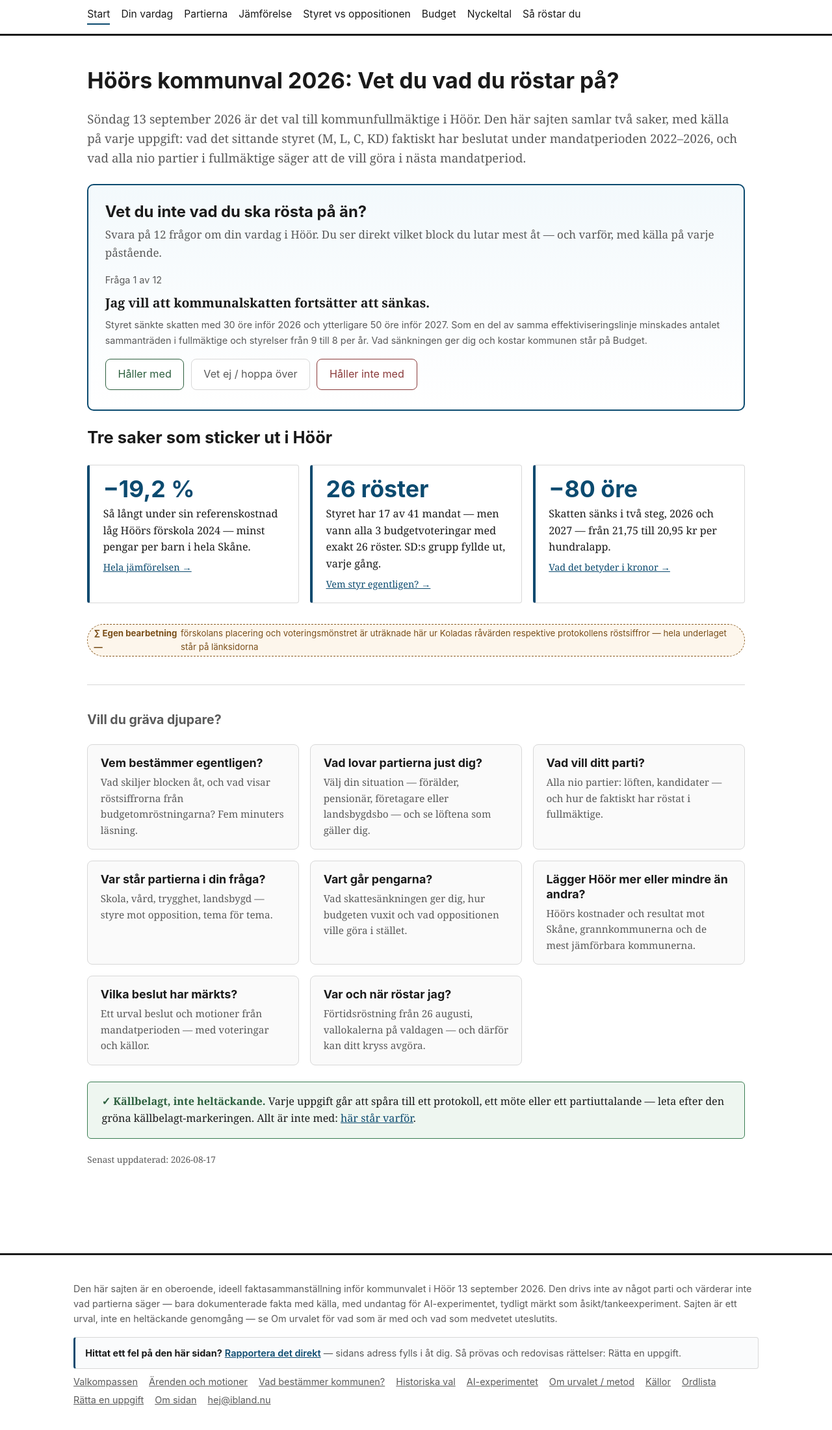
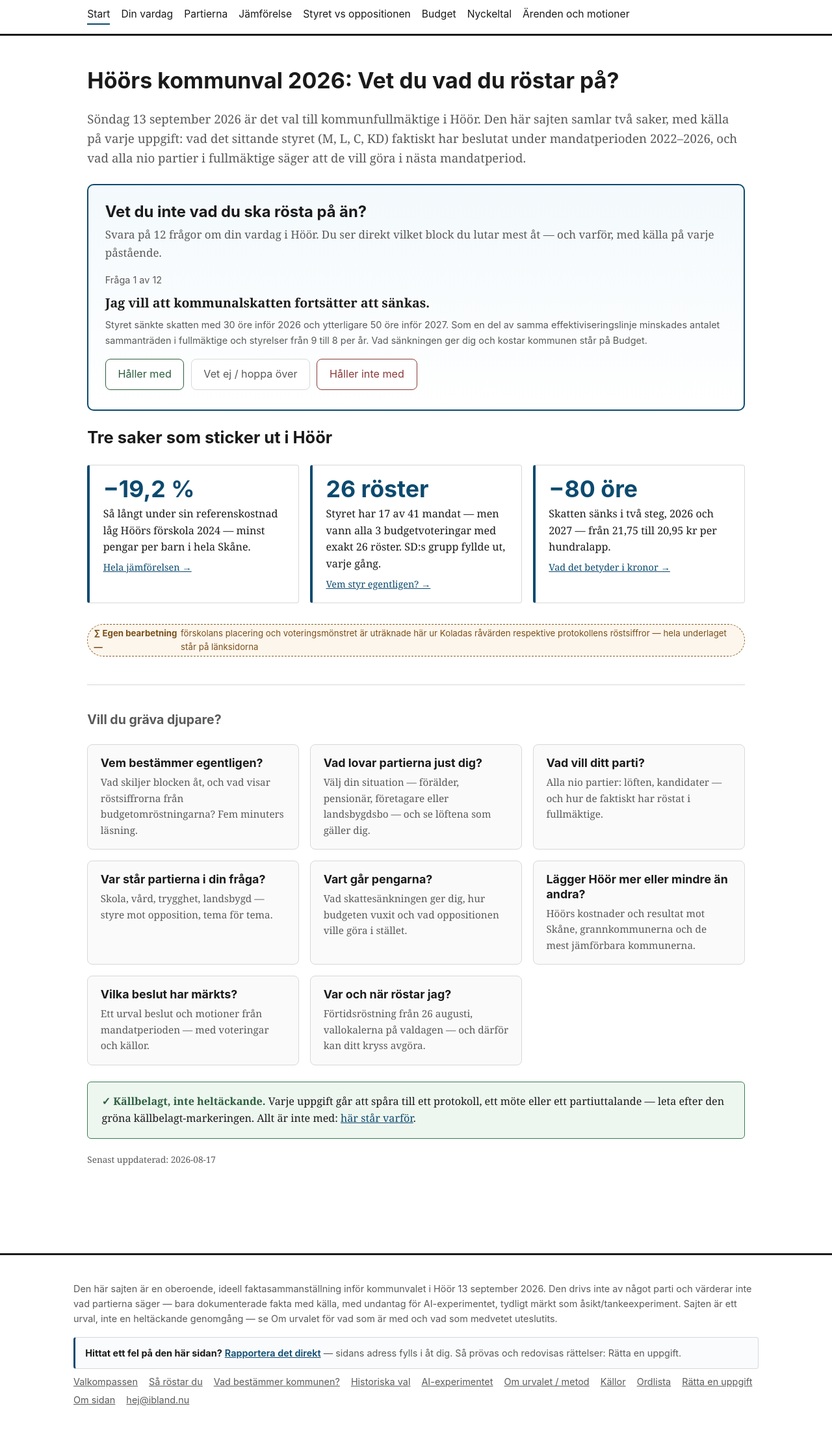
Before and after one commit to Sillen2024/hoor-kommunval, an Astro site: page / in a window 1280 px wide. Shown: the part 94-2294 px from the top of the page at 65% size. Built offline with nearby package versions, Linux system fonts and the light colour scheme; Astro itself is replaced by a stand-in of ours.

Commit message:
Menyerna: Ärenden och motioner upp i huvudmenyn, Så röstar du ner i sidfoten
Co-Authored-By: Claude Fable 5 <noreply@anthropic.com>

```diff
--- a/src/layouts/Layout.astro
+++ b/src/layouts/Layout.astro
@@ -24,7 +24,7 @@ const navItems = [
   { href: "/styret-vs-oppositionen/", label: "Styret vs oppositionen" },
   { href: "/budget/", label: "Budget" },
   { href: "/nyckeltal/", label: "Nyckeltal" },
-  { href: "/sa-rostar-du/", label: "Så röstar du" },
+  { href: "/arenden/", label: "Ärenden och motioner" },
 ];
 
 const currentPath = Astro.url.pathname;
@@ -137,7 +137,7 @@ const rattaMailto = `mailto:${rattaAdress}?subject=${encodeURIComponent(rattaAmn
         <nav aria-label="Sidfotsmeny">
           <ul>
             <li><a href="/valkompass/">Valkompassen</a></li>
-            <li><a href="/arenden/">Ärenden och motioner</a></li>
+            <li><a href="/sa-rostar-du/">Så röstar du</a></li>
             <li><a href="/vad-bestammer-kommunen/">Vad bestämmer kommunen?</a></li>
             <li><a href="/historiska-val/">Historiska val</a></li>
             <li><a href="/ai/">AI-experimentet</a></li>
```
